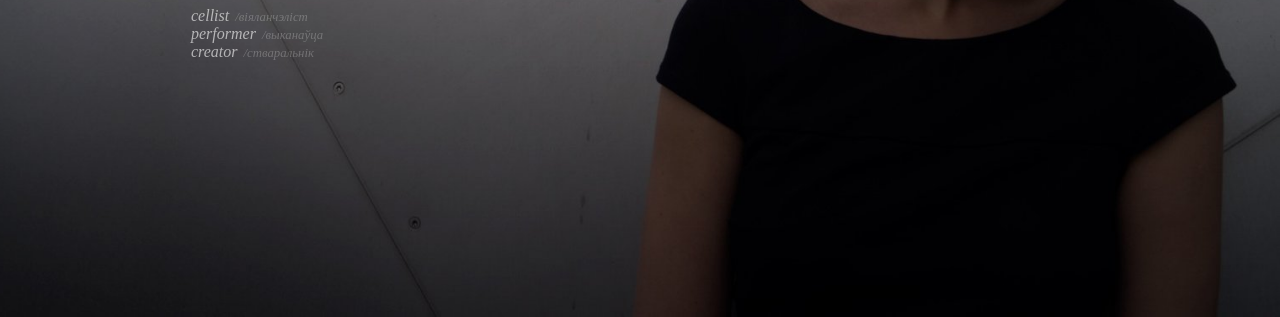
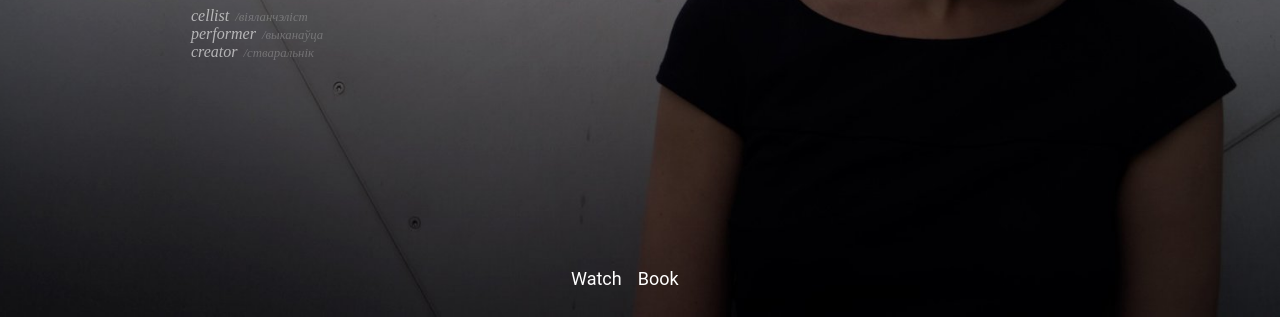
Before and after one commit to fernap3/mashazabara.com, a plain HTML site: page index.html in a window 1280 px wide. Shown: the part 483-800 px from the top of the page. Drawn offline with Linux system fonts and the light colour scheme.

Commit message:
Start work on home nav buttons

```diff
--- a/index.html
+++ b/index.html
@@ -313,6 +313,21 @@
 		.video-thumb--immigration2 {
 			background-image: url(images/video-thumb--immigration2.jpg);
 		}
+		.home-buttons {
+			position: absolute;
+			top: calc(100vh - 50px);
+			left: calc(50% - 75px);
+			height: 50px;
+			width: 150px;
+		}
+		.home-button {
+			background: transparent;
+			border: 0;
+			border-radius: 3px;
+			font-family: Roboto;
+			font-size: 18px;
+			color: white;
+		}
 	</style>
 </head>
 <body>
@@ -326,6 +341,10 @@
 			<p class="description-line">Cellist<span class="translation">/віяланчэліст</span></p>
 			<p class="description-line">Performer<span class="translation">/выканаўца</span></p>
 			<p class="description-line">Creator<span class="translation">/стваральнік</span></p>
+		</div>
+		<div class="home-buttons">
+			<button type="button" class="home-button">Watch</button>
+			<button type="button" class="home-button">Book</button>
 		</div>
 	</div>
 	<div class="content content--bio">
```
